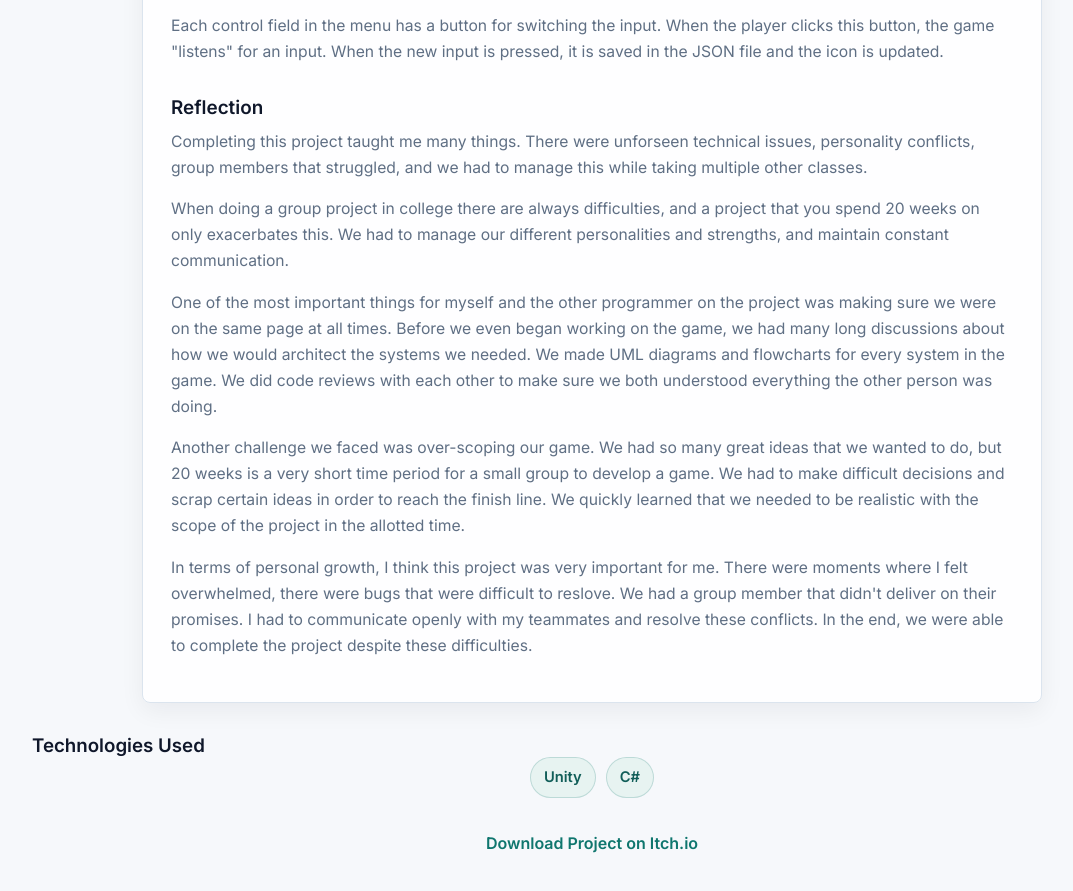
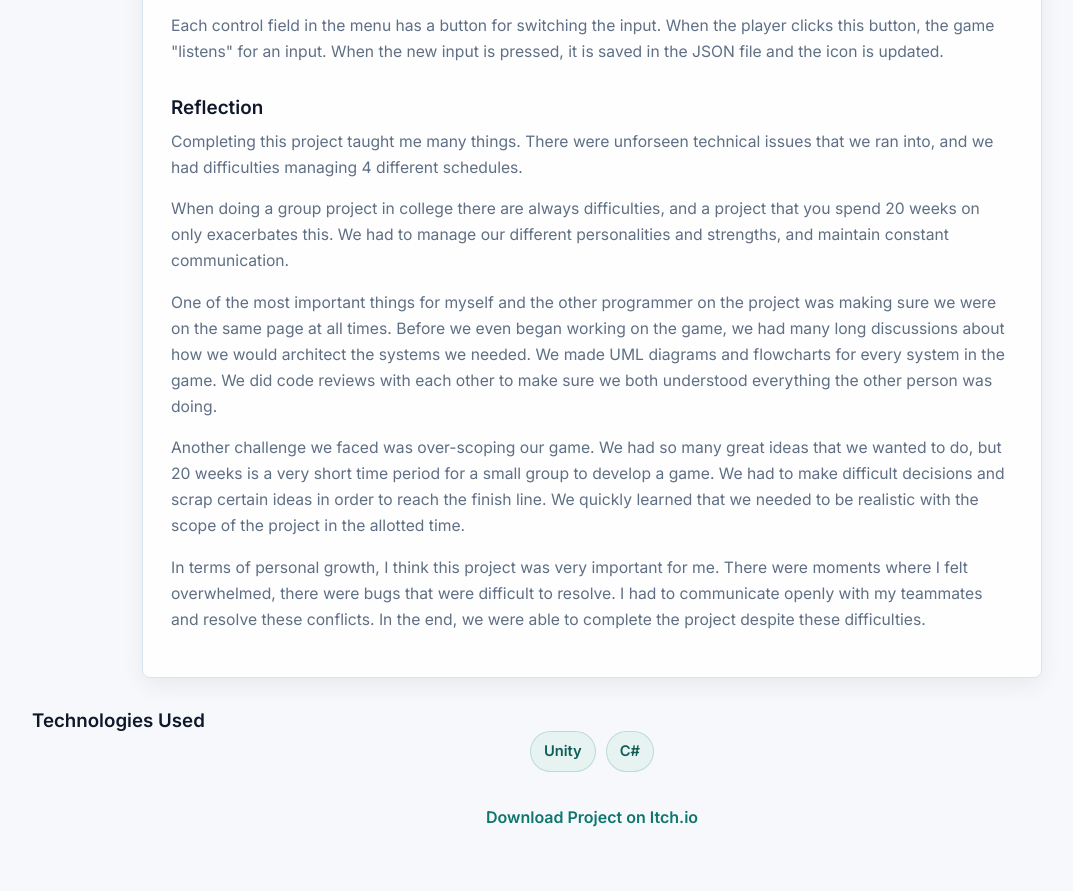
Before and after one commit to Tradeka/MyPortfolio, a plain HTML site: page capstone.html in a window 1280 px wide. Shown: the part 3169-4060 px from the top of the page, without its empty margins (48-1121 px from the left). Drawn offline with Linux system fonts and the light colour scheme.

Commit message:
Slight wording changes

```diff
--- a/capstone.html
+++ b/capstone.html
@@ -109,7 +109,7 @@
 
             <h3>Reflection</h3>
 
-            <p>Completing this project taught me many things. There were unforseen technical issues, personality conflicts, group members that struggled, and we had to manage this while taking multiple other classes.</p>
+            <p>Completing this project taught me many things. There were unforseen technical issues that we ran into, and we had difficulties managing 4 different schedules.</p>
 
             <p>When doing a group project in college there are always difficulties, and a project that you spend 20 weeks on only exacerbates this. We had to manage our different personalities and strengths, and maintain constant communication.</p>
 
@@ -117,7 +117,7 @@
 
             <p>Another challenge we faced was over-scoping our game. We had so many great ideas that we wanted to do, but 20 weeks is a very short time period for a small group to develop a game. We had to make difficult decisions and scrap certain ideas in order to reach the finish line. We quickly learned that we needed to be realistic with the scope of the project in the allotted time.</p>
 
-            <p>In terms of personal growth, I think this project was very important for me. There were moments where I felt overwhelmed, there were bugs that were difficult to reslove. We had a group member that didn't deliver on their promises. I had to communicate openly with my teammates and resolve these conflicts. In the end, we were able to complete the project despite these difficulties.</p>
+            <p>In terms of personal growth, I think this project was very important for me. There were moments where I felt overwhelmed, there were bugs that were difficult to resolve. I had to communicate openly with my teammates and resolve these conflicts. In the end, we were able to complete the project despite these difficulties.</p>
         </div>
 
         <!-- TECH STACK -->
```
Also changed, not shown: index.html (+1 -1 lines).
